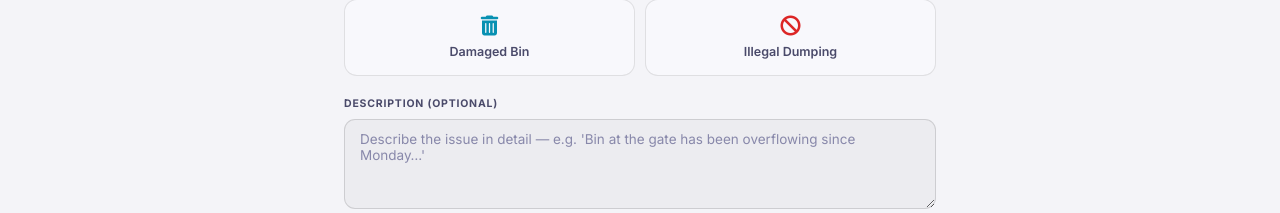
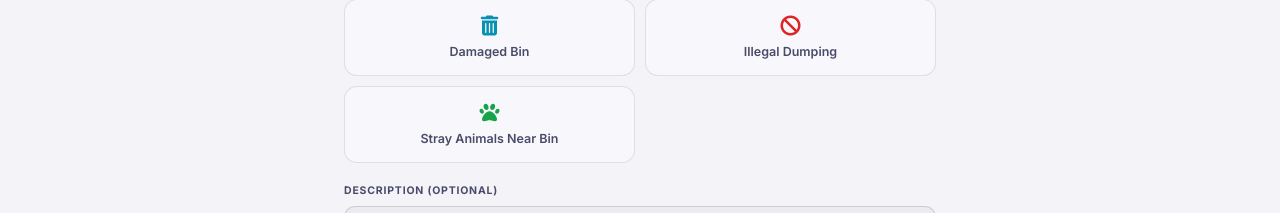
Before and after one commit to AryanAKE/cleantrack, a React (Vite) app: page /citizen in a window 1280 px wide. Shown: the part 436-649 px from the top of the page. Built offline with nearby package versions, Linux system fonts and the light colour scheme; no server answers.

Commit message:
feat(citizen): add 'Stray Animals Near Bin' as a fifth issue type in report form

```diff
--- a/src/pages/CitizenPage.jsx
+++ b/src/pages/CitizenPage.jsx
@@ -6,6 +6,7 @@ const ISSUE_TYPES = [
   { key: 'Missed Collection', icon: 'fa-truck-ramp-box', color: 'var(--pink-400)' },
   { key: 'Damaged Bin', icon: 'fa-trash-can', color: 'var(--cyan-400)' },
   { key: 'Illegal Dumping', icon: 'fa-ban', color: 'var(--red-400)' },
+  { key: 'Stray Animals Near Bin', icon: 'fa-paw', color: 'var(--green-400)' },
 ];
 
 export default function CitizenPage({ onThemeToggle, theme, showToast }) {
```
